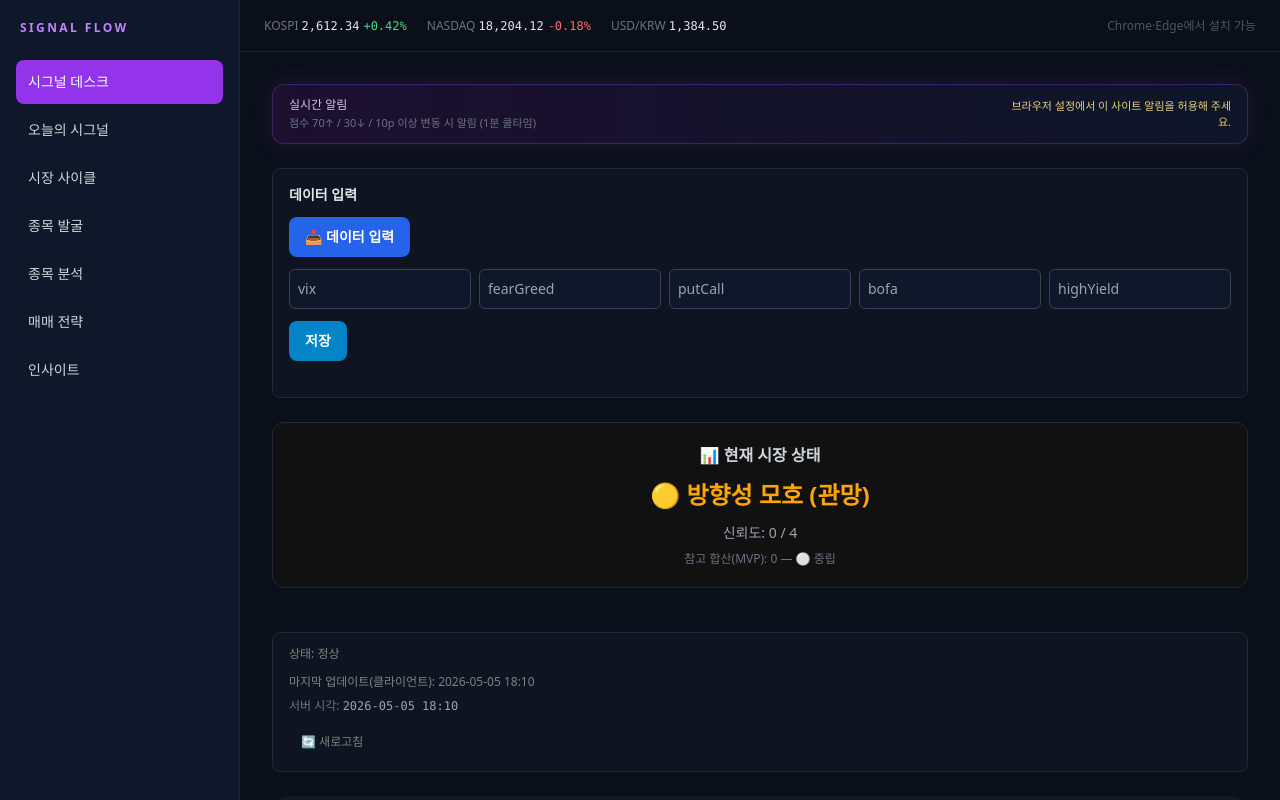
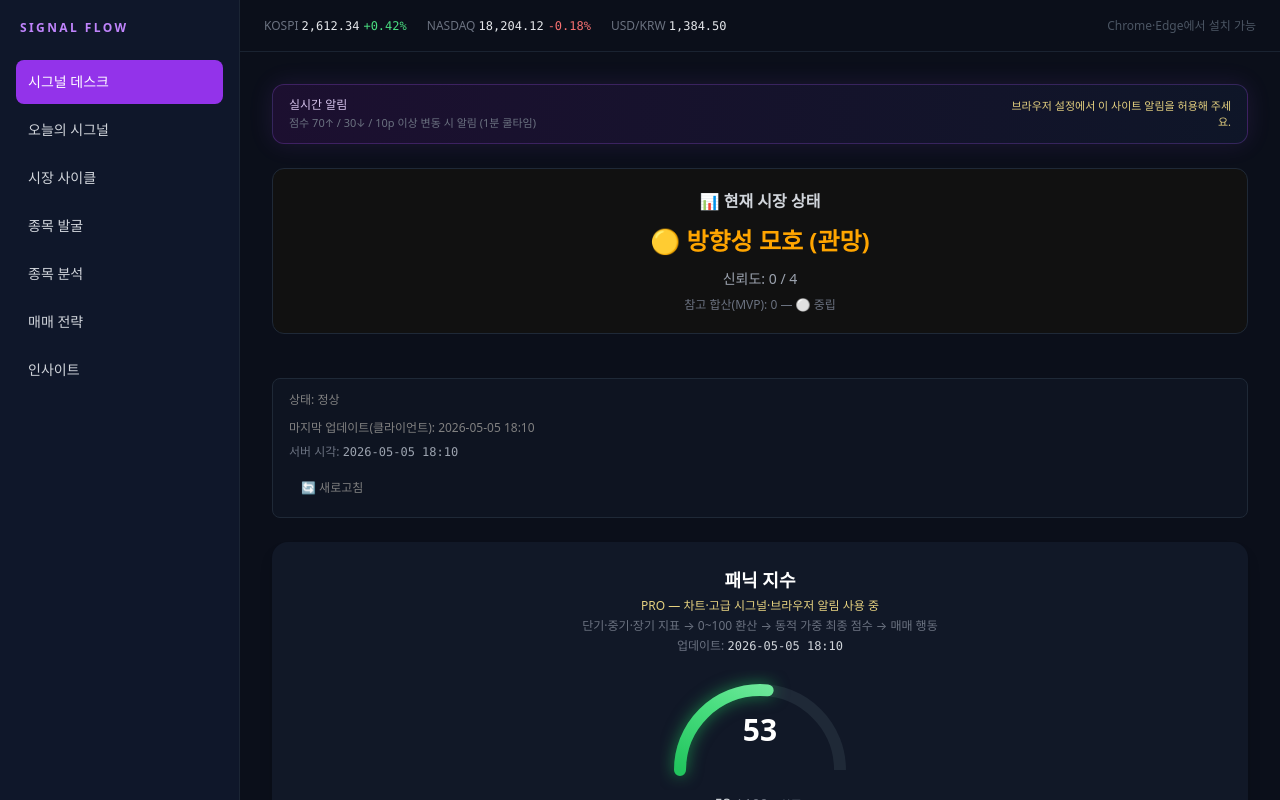
Before and after one commit to huskeyland22-maker/yds-web, a React (Vite) app in the folder vite-project/: page / in a window 1280 px wide. Shown: the top 800 px of the page. Built offline with nearby package versions, Linux system fonts and the light colour scheme.

Commit message:
refactor: remove manual data input panel from dashboard
Clean up the dashboard UI by removing manual input controls so the view stays focused on automatic data display without conflicting entry flows.

Co-authored-by: Cursor <cursoragent@cursor.com>

```diff
--- a/vite-project/src/components/SignalDashboard.jsx
+++ b/vite-project/src/components/SignalDashboard.jsx
@@ -3,8 +3,6 @@ import {
   fetchPanicDataJson,
   getPanicDataUrlForDisplay,
   listPanicDataUrlAttemptsForDisplay,
-  submitManualPanicData,
-  submitManualTextData,
 } from "../config/api.js"
 import { usePanicNotifications } from "../hooks/usePanicNotifications.js"
 import {
@@ -68,15 +66,6 @@ export default function SignalDashboard() {
   /** STEP 0: 클라이언트에서 마지막으로 네트워크 응답을 받은 시각 */
   const [updatedAt, setUpdatedAt] = useState(null)
   const [history, setHistory] = useState(() => getHistory())
-  const [inputData, setInputData] = useState({
-    vix: "",
-    fearGreed: "",
-    putCall: "",
-    bofa: "",
-    highYield: "",
-  })
-  const [rawText, setRawText] = useState("")
-  const [showInput, setShowInput] = useState(false)
   const [notifyEnabled, setNotifyEnabled] = useState(() =>
     typeof window !== "undefined" ? readNotifyOn() : false,
   )
@@ -178,43 +167,6 @@ export default function SignalDashboard() {
     setLoading(true)
     setRetryKey((k) => k + 1)
   }, [])
-
-  const submitData = useCallback(async () => {
-    try {
-      const saved = await submitManualPanicData(inputData)
-      if (!saved) return
-      panicDataCache = saved
-      setData(saved)
-      setIsPro(true)
-      setLoadError(null)
-      setError(false)
-      setUpdatedAt(saved.updatedAt ?? new Date().toLocaleTimeString())
-      console.log("저장 완료", saved)
-    } catch (e) {
-      console.error("저장 실패", e)
-      setLoadError(e instanceof Error ? e.message : String(e))
-      setError(true)
-    }
-  }, [inputData])
-
-  const submitText = useCallback(async () => {
-    try {
-      const saved = await submitManualTextData(rawText)
-      if (!saved) return
-      panicDataCache = saved
-      setData(saved)
-      setIsPro(true)
-      setLoadError(null)
-      setError(false)
-      setUpdatedAt(saved.updatedAt ?? new Date().toLocaleTimeString())
-      setShowInput(false)
-      console.log("파싱 결과:", saved)
-    } catch (e) {
-      console.error("텍스트 저장 실패", e)
-      setLoadError(e instanceof Error ? e.message : String(e))
-      setError(true)
-    }
-  }, [rawText])
 
   useEffect(() => {
     if (!data) return
@@ -348,58 +300,6 @@ export default function SignalDashboard() {
   return (
     <div className="flex flex-col gap-6">
       <PanicNotifyToolbar notifyEnabled={notifyEnabled} setNotifyEnabled={setNotifyEnabled} />
-      <div className="rounded-lg border border-gray-800 bg-[#111827]/60 px-4 py-4 text-left">
-        <h3 className="m-0 text-sm font-semibold text-gray-200">데이터 입력</h3>
-        <button
-          type="button"
-          onClick={() => setShowInput((v) => !v)}
-          className="mt-3 min-h-[40px] rounded-lg bg-blue-600 px-4 py-2 text-sm font-semibold text-white hover:bg-blue-500"
-        >
-          {showInput ? "닫기" : "📥 데이터 입력"}
-        </button>
-        <div className="mt-3 grid grid-cols-1 gap-2 sm:grid-cols-2 lg:grid-cols-5">
-          {Object.keys(inputData).map((key) => (
-            <input
-              key={key}
-              placeholder={key}
-              value={inputData[key]}
-              onChange={(e) => setInputData((prev) => ({ ...prev, [key]: e.target.value }))}
-              className="min-h-[40px] rounded-md border border-gray-700 bg-[#0f172a] px-2 py-1 text-sm text-gray-100 outline-none ring-0 focus:border-sky-500"
-            />
-          ))}
-        </div>
-        <button
-          type="button"
-          onClick={submitData}
-          className="mt-3 min-h-[40px] rounded-lg bg-sky-600 px-4 py-2 text-sm font-semibold text-white hover:bg-sky-500"
-        >
-          저장
-        </button>
-        <div
-          className={`mt-5 overflow-hidden rounded-xl bg-[#1f2937] transition-all duration-300 ease-out ${
-            showInput ? "max-h-[520px] p-5 opacity-100" : "max-h-0 p-0 opacity-0"
-          }`}
-          aria-hidden={!showInput}
-        >
-          <div className={showInput ? "pointer-events-auto" : "pointer-events-none"}>
-            <h3 className="m-0 text-sm font-semibold text-gray-100">텍스트 붙여넣기</h3>
-            <textarea
-              rows={10}
-              placeholder="여기에 그대로 붙여넣기"
-              value={rawText}
-              onChange={(e) => setRawText(e.target.value)}
-              className="mt-3 w-full rounded-md border border-gray-700 bg-[#0f172a] px-3 py-2 text-sm text-gray-100 outline-none focus:border-sky-500"
-            />
-            <button
-              type="button"
-              onClick={submitText}
-              className="mt-3 min-h-[40px] rounded-lg bg-emerald-600 px-4 py-2 text-sm font-semibold text-white hover:bg-emerald-500"
-            >
-              📥 변환 및 저장
-            </button>
-          </div>
-        </div>
-      </div>
       <div style={summaryCardStyle} className="border border-gray-800 px-4 py-4 sm:px-5 sm:py-5">
         <h2 className="m-0 text-base font-semibold text-gray-300">📊 현재 시장 상태</h2>
         <h1 className="m-0 mt-3 text-xl font-bold leading-tight sm:text-2xl" style={{ color: headlineSignal.color }}>
```
